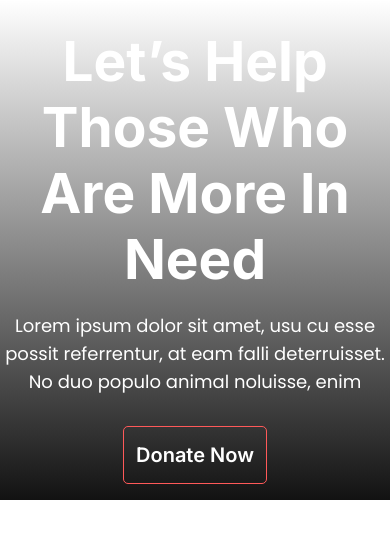
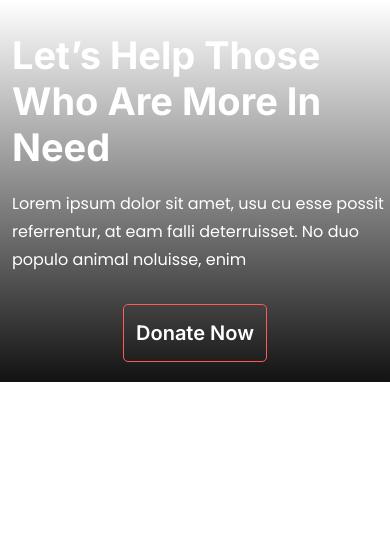
Before and after one commit to shariful962/donate-today, a plain HTML site: page index.html in a window 390 px wide. Drawn offline with Linux system fonts and the light colour scheme.

Commit message:
banner responsive design

```diff
--- a/css/style.css
+++ b/css/style.css
@@ -72,3 +72,25 @@ header {
     background-color: #FF5959;
 }
 /* Media Query  */
+
+@media screen and (max-width: 576px){
+    header {
+        width: 100%;
+        height: auto;
+    }
+    .banner-content {
+        width: 100%;
+        padding: 20px 0;
+    }
+    .banner-title {
+        margin-left: 12px;
+        font-size: 38px;
+        text-align: left;
+        color: #FFFFFF;
+    }
+    .banner-subtitle {
+        margin-left: 12px;
+        font-size: 16px;
+        text-align: left;
+    }
+}
```
